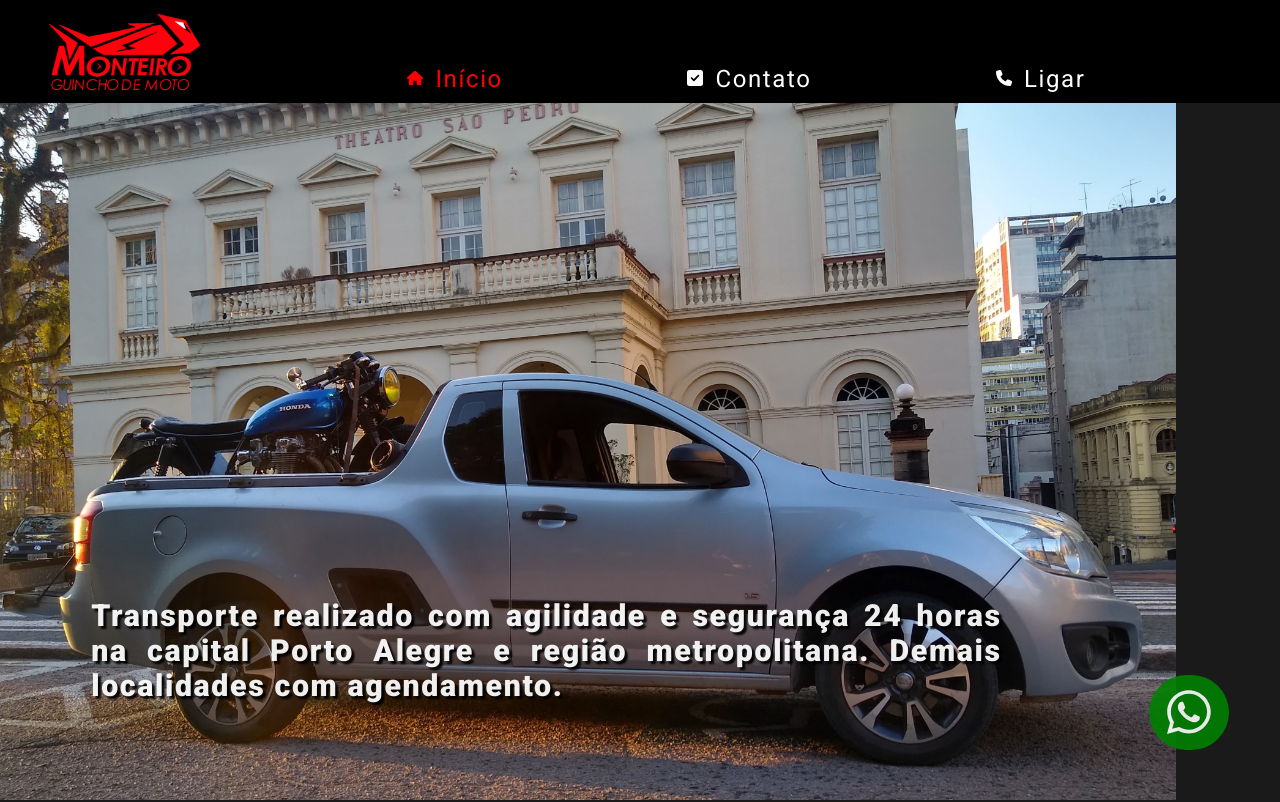
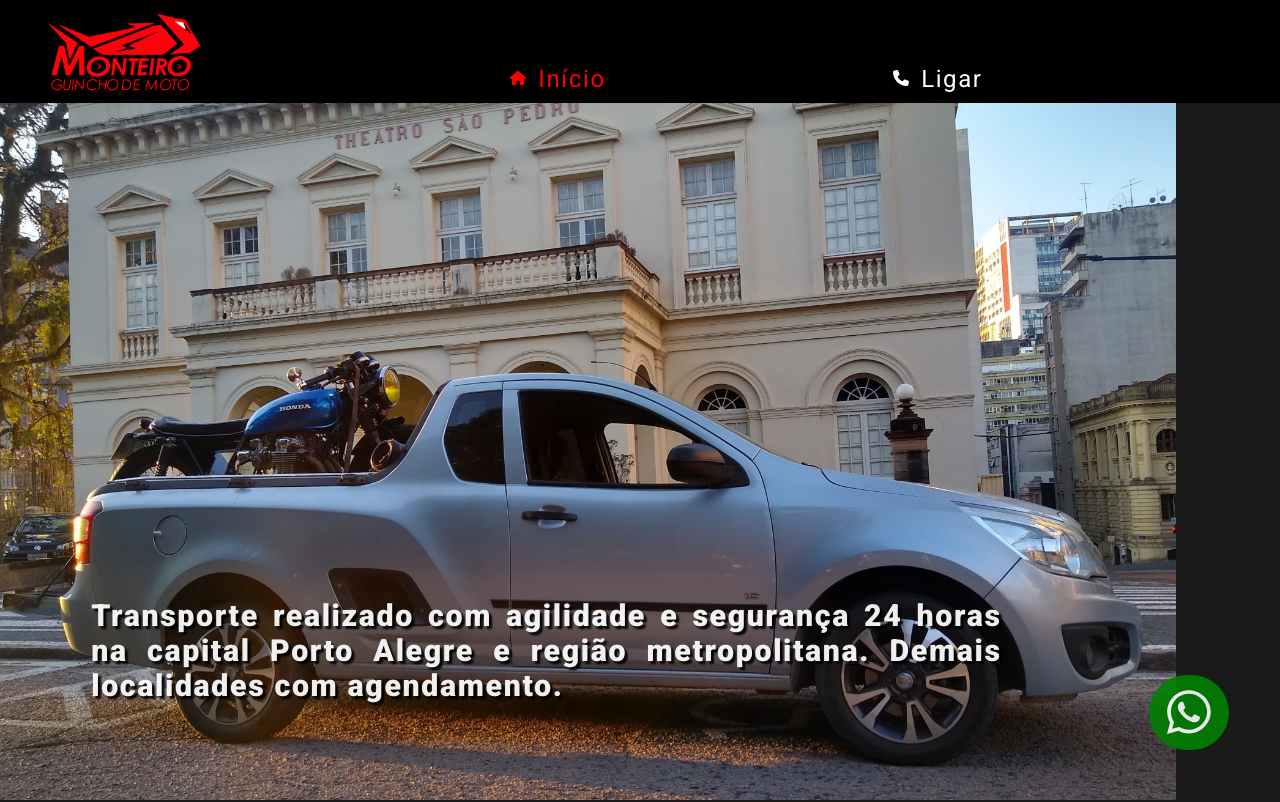
Before and after one commit to nicolasarths/monteiro, a Next.js app: page / in a window 1280 px wide. Shown: the top 802 px of the page. Built offline with nearby package versions, Linux system fonts and the light colour scheme; a web font is replaced by a local one.

Commit message:
Enhancement (Homepage Design): remove contact page option from menu.

```diff
--- a/src/common/layouts/main/Header/index.js
+++ b/src/common/layouts/main/Header/index.js
@@ -35,12 +35,7 @@ const Header = () => {
             <label>Início</label>
           </div>
         </Link>
-        <Link href="/contato">
-          <div className={isActive("/contato")}>
-            <FontAwesomeIcon icon={faCheckSquare} />
-            <label>Contato</label>
-          </div>
-        </Link>
+
         <Link href={hrefs.PHONE_NUMBER}>
           <div className={styles.menuOption}>
             <FontAwesomeIcon icon={faPhone} />
```
